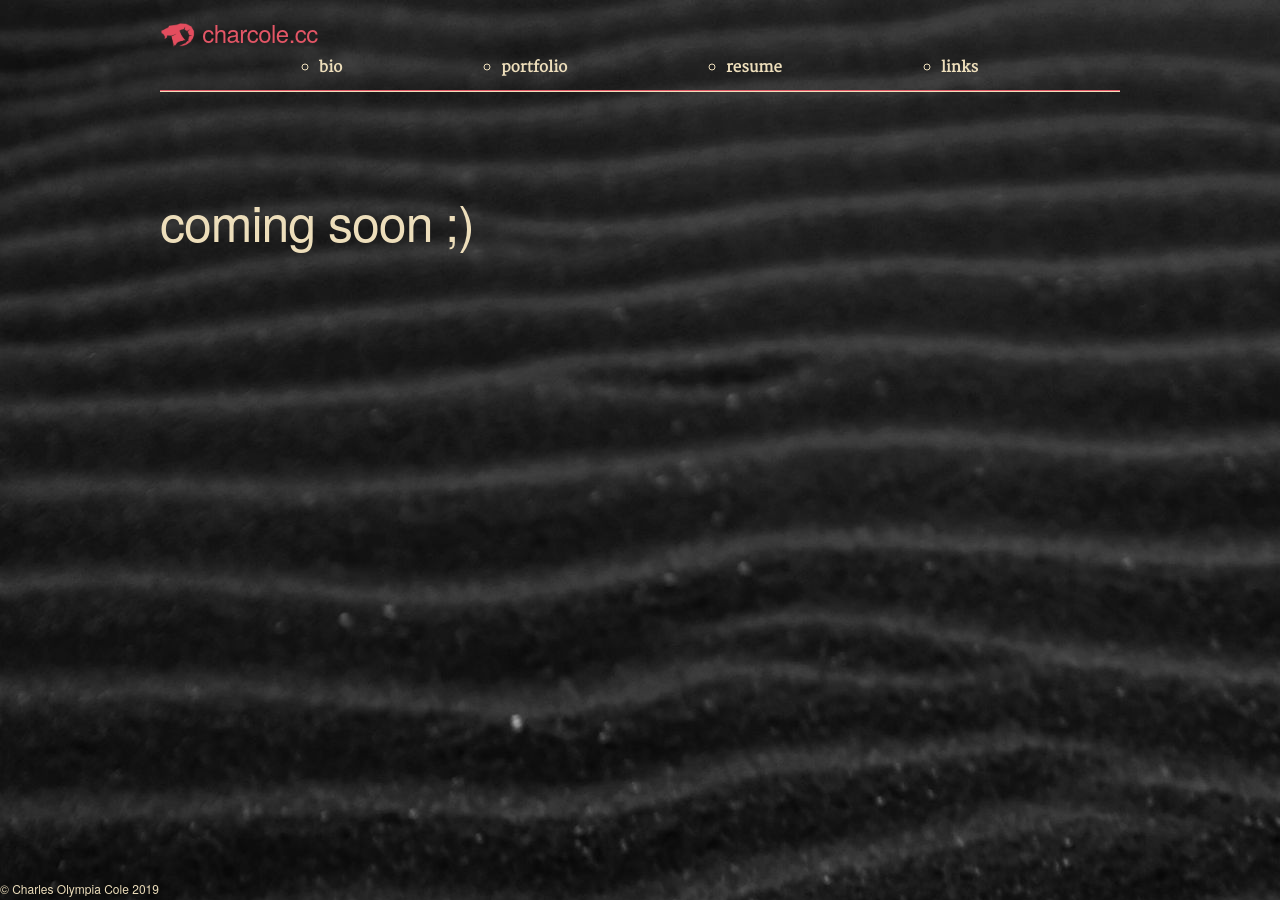
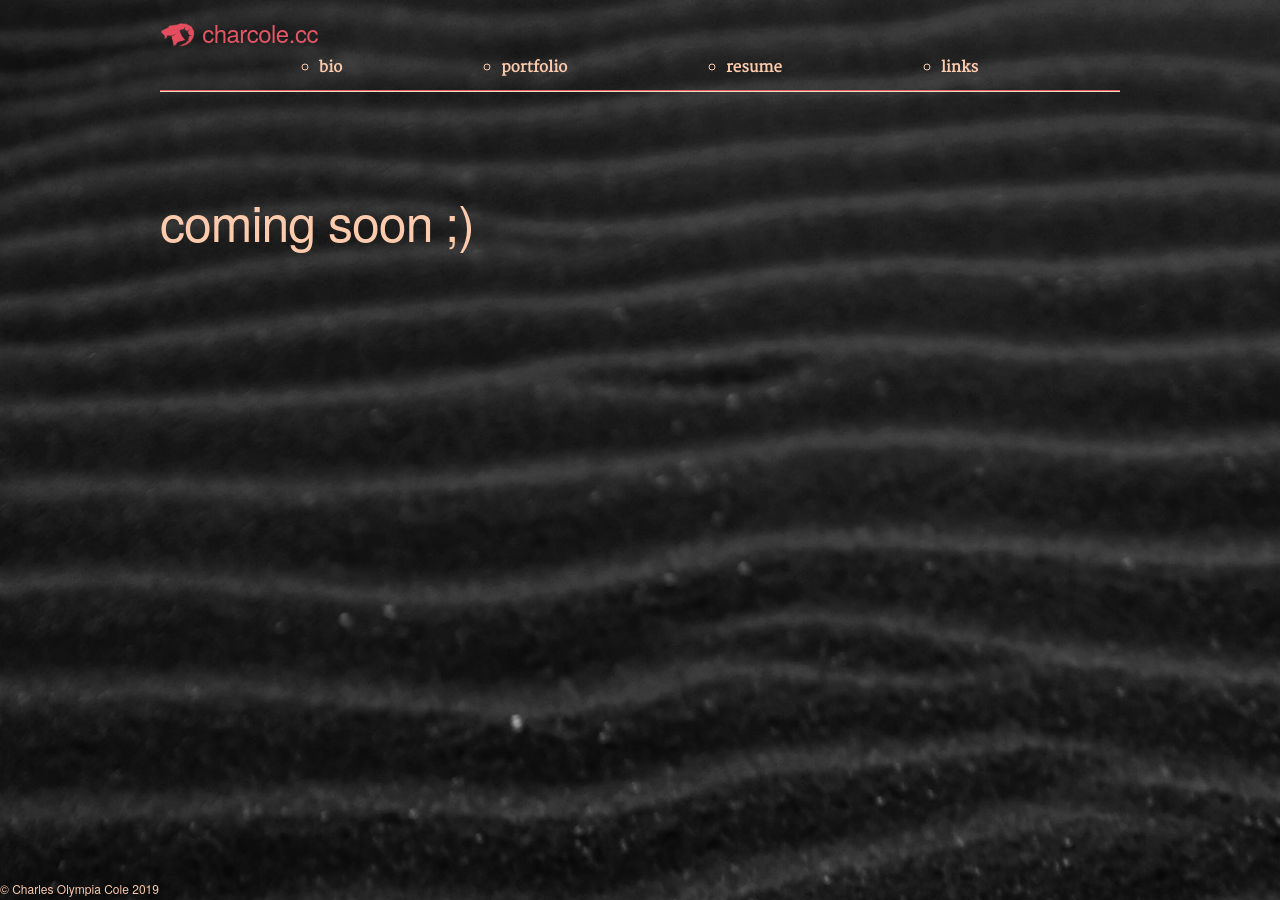
Before and after one commit to char-cole/char-cole.github.io, a Jekyll site: the page built from bio.html, in a window 1280 px wide. Built offline with Jekyll 4.4.1, drawn with Linux system fonts in a browser that asks for light colours; some web fonts are replaced.

Commit message:
revise colors

```diff
--- a/_layouts/default.html
+++ b/_layouts/default.html
@@ -25,7 +25,7 @@
         <h5 class="three columns">
           <a class="primary" href="/">
             <img class="logo" src="/images/goat.png" />
-            charcole.cc
+            <span class="hover">charcole</span>.cc
           </a>
         </h5>
         <ul class="twelve columns">
--- a/styles/skeleton.css
+++ b/styles/skeleton.css
@@ -263,16 +263,13 @@ p {
 /* Links
 –––––––––––––––––––––––––––––––––––––––––––––––––– */
 a {
-  color: #eddebb;
+  color: #fccbad;
 }
 a:hover {
-  color: #ebd8a4;
+  color: #ebb28f;
 }
 a.primary {
   color: #e35666;
-}
-a.primary:hover {
-  color: #cc3666;
 }
 
 /* Buttons
--- a/styles/styles.css
+++ b/styles/styles.css
@@ -1,7 +1,7 @@
 body {
   background-image: url(../images/adrien-olichon-VzRKG0piEp8-unsplash.jpg);
   background-repeat: no-repeat;
-  color: #eddebb;
+  color: #fccbad;
 }
 
 main.container {
@@ -57,6 +57,10 @@ nav a {
   text-decoration: none;
 }
 
+nav a.primary:hover .hover {
+  color: #cc3666;
+}
+
 nav h5 {
   margin: 0;
 }
```
